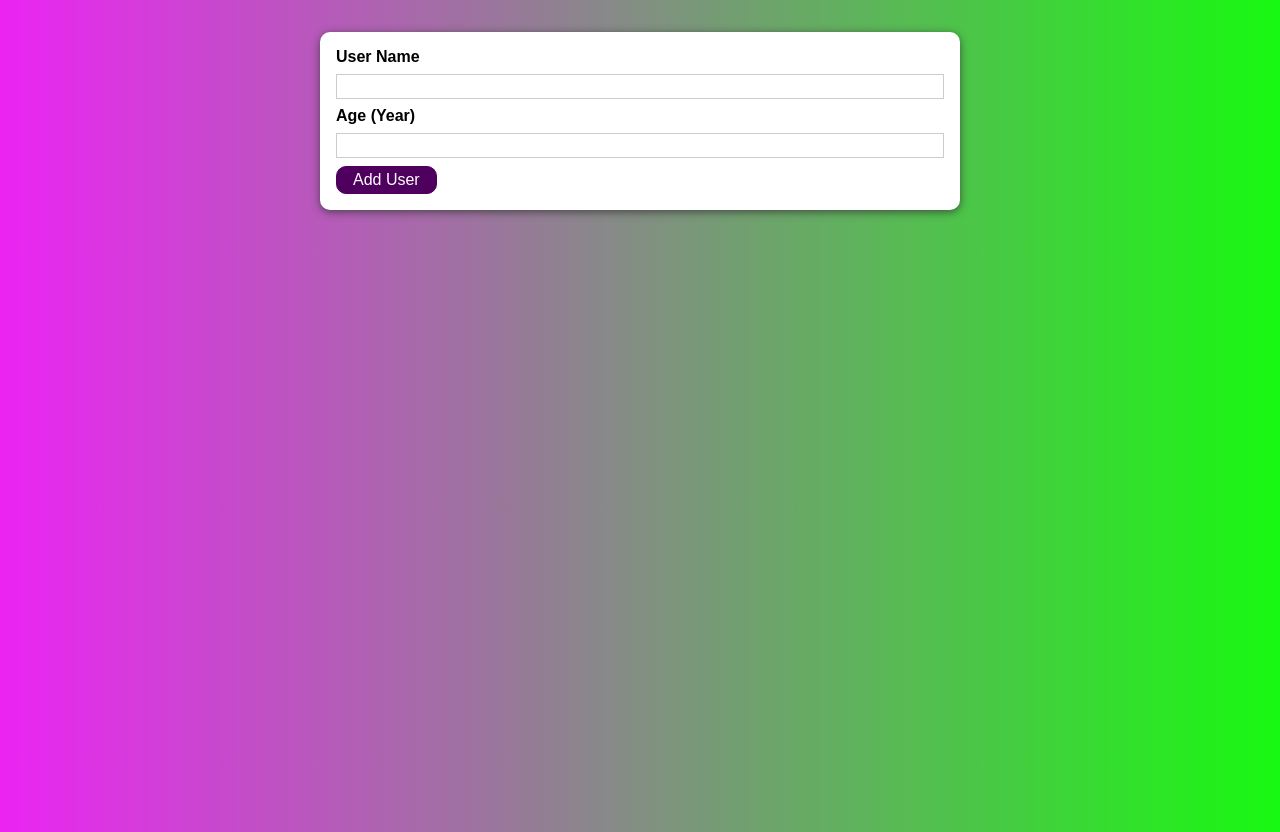
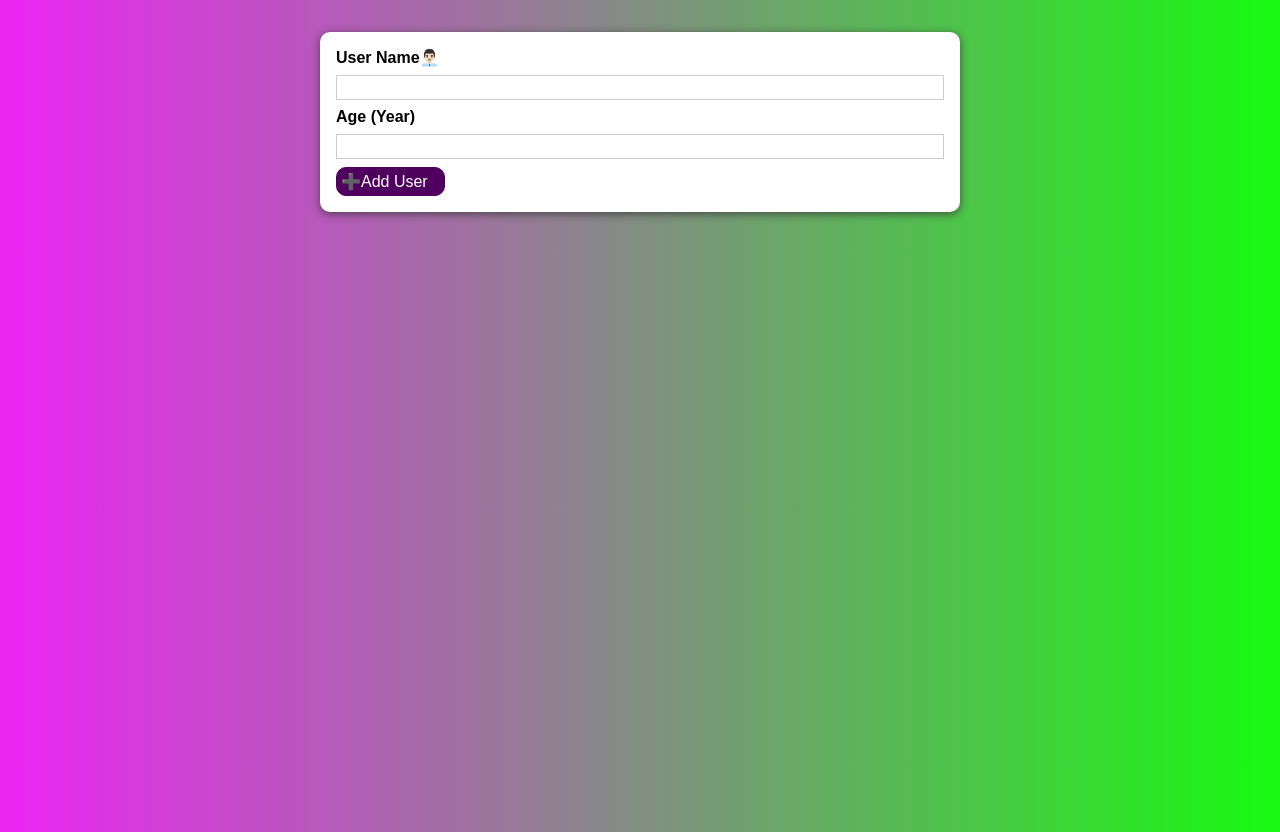
Before and after one commit to ArthPatel55/Simple_ReactJS_Project, a React (Create React App) app in the folder add_user_age/: page / in a window 1280 px wide. Built offline with nearby package versions, Linux system fonts and the light colour scheme.

Commit message:
add validation  logic

```diff
--- a/add_user_age/src/components/UI/Button.module.css
+++ b/add_user_age/src/components/UI/Button.module.css
@@ -3,7 +3,7 @@
     border: 1px solid #4f005f;
     background: #4f005f;
     color: white;
-    padding: 0.25rem 1rem;
+    padding: 0.25rem 1rem 0.25rem 0.25rem;
     border-radius: 10px;
     cursor: pointer;
   }
--- a/add_user_age/src/components/User/AddUser.jsx
+++ b/add_user_age/src/components/User/AddUser.jsx
@@ -9,7 +9,15 @@ const AddUser = (props) => {
 
   const addUserHandler = (event) => {
     event.preventDefault();
+    if(enteredUsername.trim().length === 0 || enteredAge.trim().length === 0){
+      return ;
+    }
+    if(+enteredAge < 1){
+      return ;
+    }
     console.log(enteredUsername,enteredAge)
+    setEnteredAge('');
+    setEnteredUsername('');
   };
   const usernameChangeHandler =(event)=>{
     setEnteredUsername(event.target.value);
@@ -21,11 +29,11 @@ const AddUser = (props) => {
     <>
       <Card className={classes.input}>
         <form onSubmit={addUserHandler}>
-          <label htmlFor="username">User Name</label>
-          <input type="text" id="username" onChange={usernameChangeHandler} />
+          <label htmlFor="username">User Name👨🏻‍💼</label>
+          <input type="text" id="username" value={enteredUsername} onChange={usernameChangeHandler} />
           <label htmlFor="age">Age (Year)</label>
-          <input type="number" id="age" onChange={ageChangeHandler} />
-          <Button type="submit">Add User</Button>
+          <input type="number" id="age" value={enteredAge} onChange={ageChangeHandler} />
+          <Button type="submit">➕Add User</Button>
         </form>
       </Card>
     </>
```
